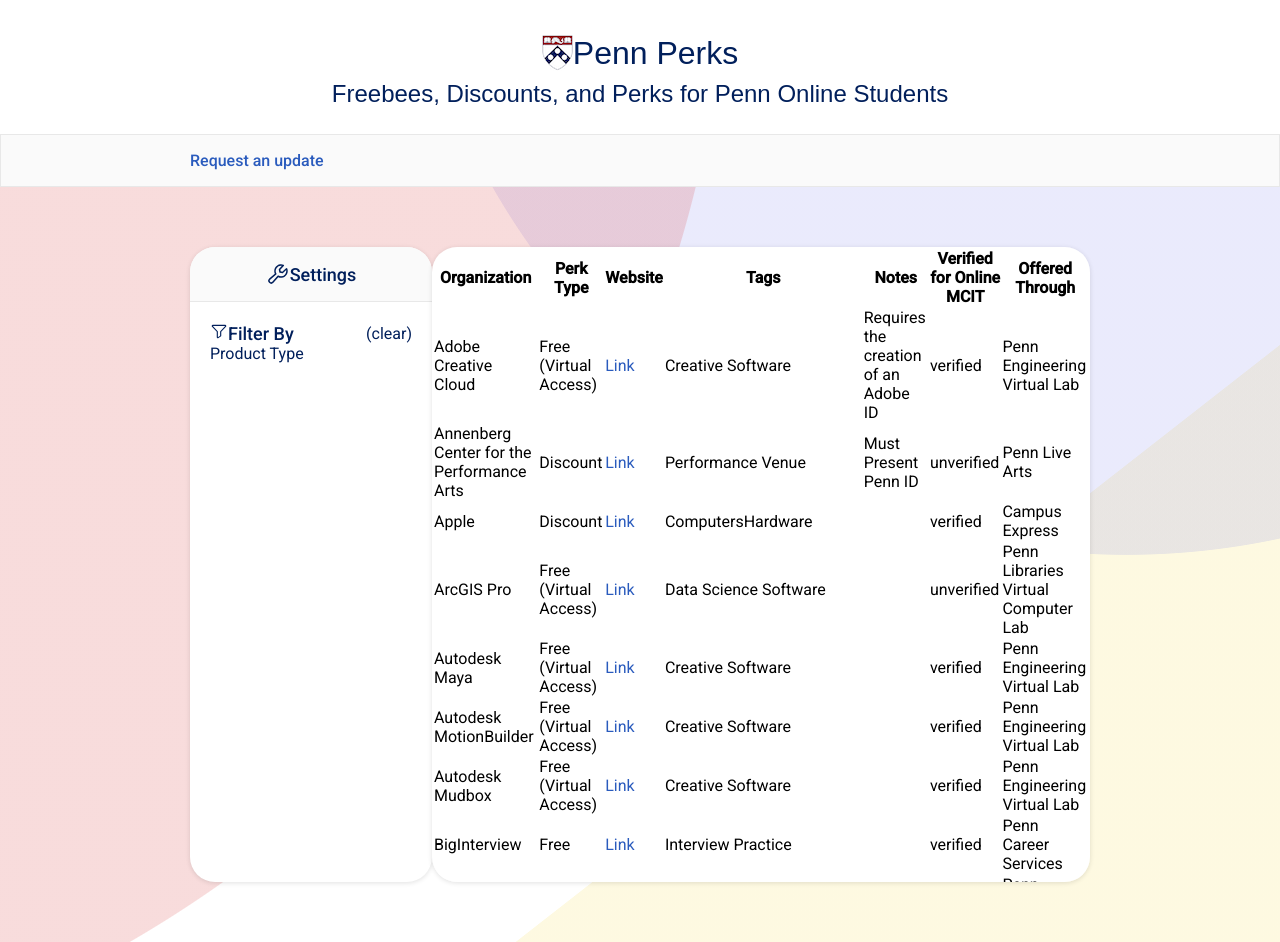
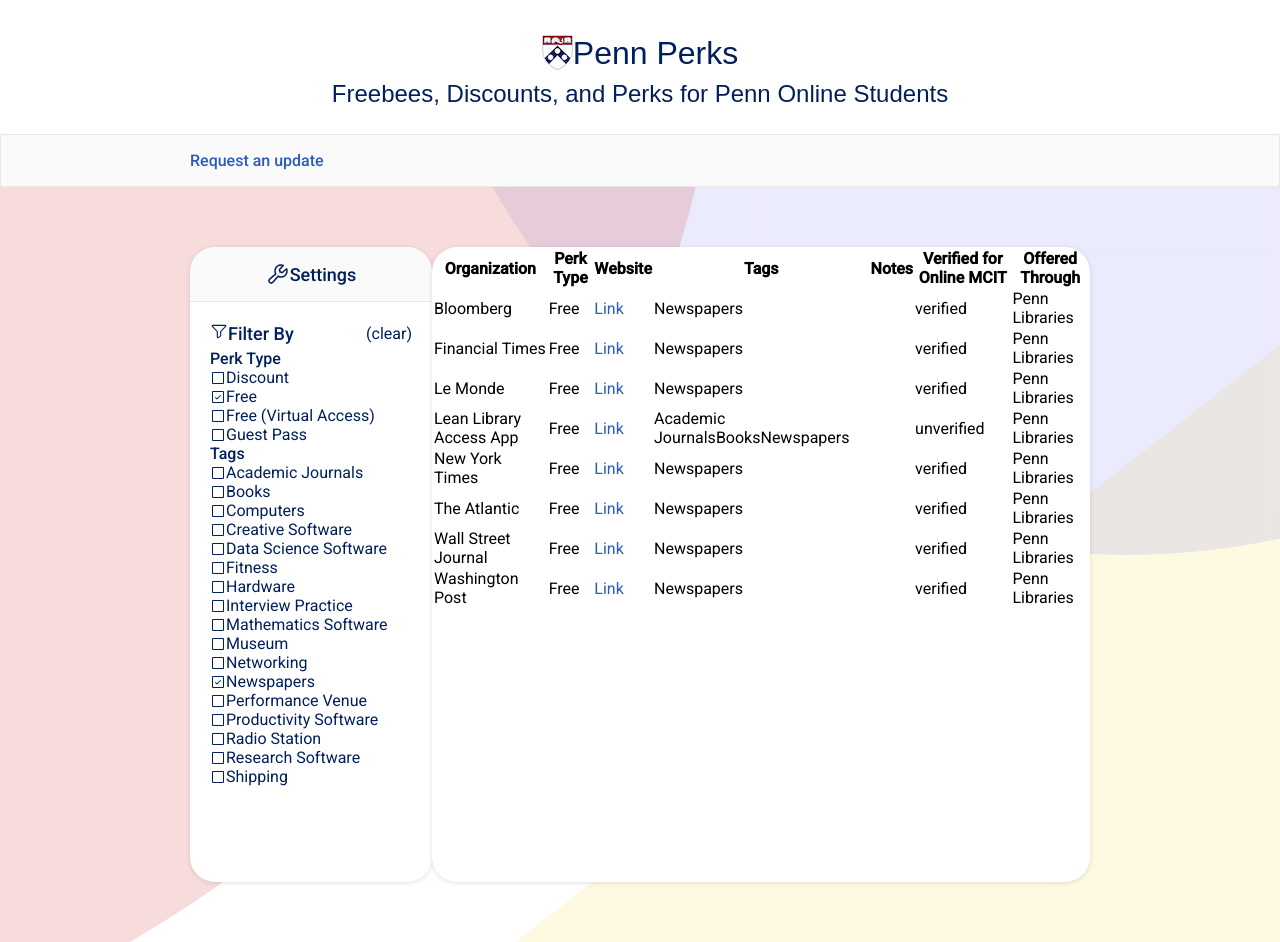
Before and after one commit to Bianca-Morris/Penn-Perks, a Next.js app: page / in a window 1280 px wide. Built offline with nearby package versions, Linux system fonts and the light colour scheme; a web font is replaced by a local one.

Commit message:
More styling + markup tweaks for filter sidebar

```diff
--- a/src/app/components/DataWrapper.js
+++ b/src/app/components/DataWrapper.js
@@ -3,6 +3,7 @@
 import styles from "./DataWrapper.module.css";
 import TableBody from "./TableBody";
 import TableSidebar from "./TableSidebar";
+import { deepCopyObjectWithSets } from "@/utils";
 
 const FILTER_FIELDS = ["Perk Type", "Tags"];
 
@@ -33,11 +34,11 @@
 		});
 
 		// This empty structure should be what we need for initializing filters
-		setFilters(categories);
-		// setFilters({
-		// 	Tags: new Set(["Newspapers"]),
-		// 	"Perk Type": new Set(["Free"]),
-		// });
+		// setFilters(deepCopyObjectWithSets(categories)); //need to deep clone this
+		setFilters({
+			Tags: new Set(["Newspapers"]),
+			"Perk Type": new Set(["Free"]),
+		});
 
 		// Calculate filterCategories based on data
 		data.forEach((datum) => {
--- a/src/app/components/TableBody.module.css
+++ b/src/app/components/TableBody.module.css
@@ -10,4 +10,5 @@
 	justify-content: flex-start;
 	overflow-y: scroll;
 	max-height: 635px;
+	height: 100%;
 }
--- /dev/null
+++ b/src/app/components/TableFilter.js
@@ -0,0 +1,13 @@
+import { CheckSquare, Square } from "@phosphor-icons/react";
+
+import styles from "./TableFilter.module.css";
+
+export default function TableFilter(props) {
+	const { isSelected, label, setFilters } = props;
+	return (
+		<div className={styles["table-filter"]}>
+			{isSelected ? <CheckSquare /> : <Square />}
+			{label}
+		</div>
+	);
+}
--- /dev/null
+++ b/src/app/components/TableFilter.module.css
@@ -0,0 +1,5 @@
+.table-filter {
+	display: flex;
+	gap: 2;
+	align-items: center;
+}
--- a/src/app/components/TableFilters.js
+++ b/src/app/components/TableFilters.js
@@ -1,5 +1,6 @@
 import { Funnel } from "@phosphor-icons/react";
 
+import TableFilter from "./TableFilter";
 import styles from "./TableFilters.module.css";
 
 export default function TableFilters(props) {
@@ -13,11 +14,36 @@
 				</div>
 				<div>(clear)</div>
 			</div>
-			<div>
-				<div>Product Type</div>
-				<div>
-					<div>{/* <input  */}</div>
-				</div>
+			<div className={styles["table-filters-body"]}>
+				{FILTER_FIELDS.map((field) => (
+					<div
+						key={field}
+						className={styles["table-filters-body-category"]}
+					>
+						<div
+							className={
+								styles["table-filters-body-category-title"]
+							}
+						>
+							{field}
+						</div>
+						<div>
+							{filterCategories[field] &&
+								filterCategories[field].size > 0 &&
+								Array.from(filterCategories[field]?.values())
+									.sort()
+									.map((filter) => (
+										<TableFilter
+											key={filter}
+											label={filter}
+											isSelected={filters[field].has(
+												filter
+											)}
+										/>
+									))}
+						</div>
+					</div>
+				))}
 			</div>
 		</div>
 	);
--- a/src/app/components/TableFilters.module.css
+++ b/src/app/components/TableFilters.module.css
@@ -14,3 +14,20 @@
 	font-size: 18px;
 	font-weight: 500;
 }
+
+.table-filters-body {
+	margin-top: 5px;
+	display: flex;
+	gap: 10;
+	flex-direction: column;
+}
+
+.table-filters-body-category {
+	display: flex;
+	flex-direction: column;
+	gap: 2;
+}
+
+.table-filters-body-category-title {
+	font-weight: 500;
+}
--- /dev/null
+++ b/src/utils.js
@@ -0,0 +1,22 @@
+export function deepCopyObjectWithSets(obj) {
+	const copy = {};
+
+	for (const key in obj) {
+		if (obj.hasOwnProperty(key)) {
+			const value = obj[key];
+
+			if (value instanceof Set) {
+				// Create a new Set and copy over the values
+				copy[key] = new Set(value);
+			} else if (value && typeof value === "object") {
+				// Recursively deep copy nested objects (excluding Sets)
+				copy[key] = deepCopyObjectWithSets(value);
+			} else {
+				// For primitive types, just copy the value
+				copy[key] = value;
+			}
+		}
+	}
+
+	return copy;
+}
```
